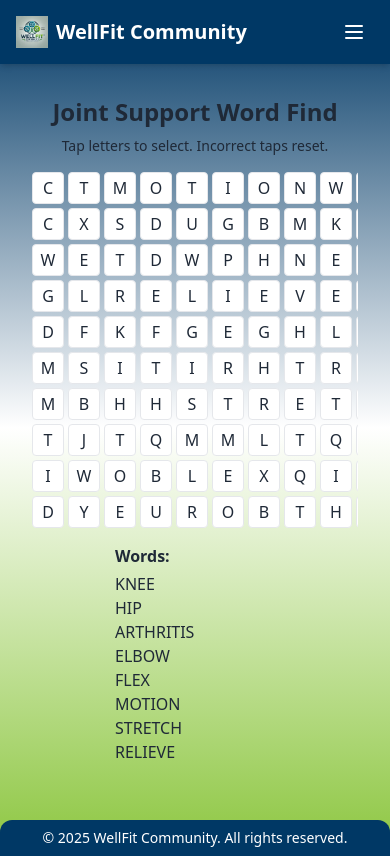
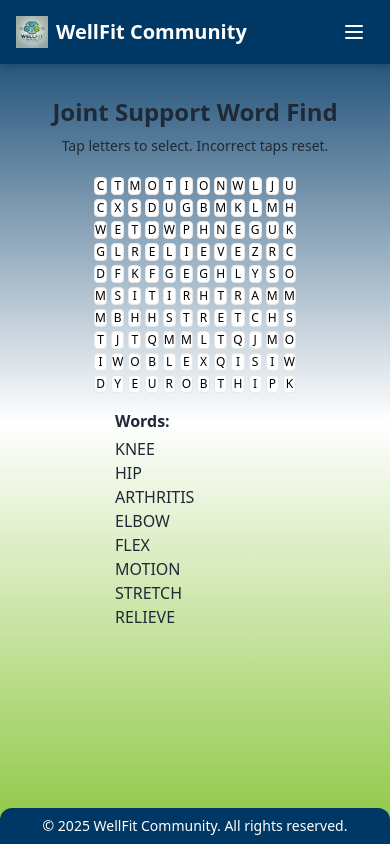
Before and after one commit to WellFitCommunity/WellFit-Community-Daily-Complete, a React (Create React App) app: page /wordfind in a window 390 px wide. Built offline with nearby package versions, Linux system fonts and the light colour scheme.

Commit message:
Optimize WordFind for mobile; restore header logo and styling

```diff
--- a/src/components/Header.tsx
+++ b/src/components/Header.tsx
@@ -14,7 +14,11 @@ const Header: React.FC = () => {
           {/* Logo and Title */}
           <div className="flex items-center">
             <Link to="/" className="flex items-center">
-              <img src="/logo.png" alt="WellFit Logo" className="h-8 w-8" />
+              <img
+                src="/android-chrome-192x192.png"
+                alt="WellFit Community logo"
+                className="h-8 w-8"
+              />
               <span className="ml-2 text-xl font-bold text-white">WellFit Community</span>
             </Link>
           </div>
@@ -22,7 +26,7 @@ const Header: React.FC = () => {
           {/* Desktop Nav */}
           <nav className="hidden md:flex space-x-6 items-center">
             <a
-              href="https://wellfitcommunity.org"
+              href="https://www.theWellFitCommunity.org"
               target="_blank"
               rel="noopener noreferrer"
               className="text-white hover:text-[#8cc63f] text-sm"
@@ -54,7 +58,7 @@ const Header: React.FC = () => {
         <div className="md:hidden bg-[#003865] shadow-inner">
           <div className="px-2 pt-2 pb-3 space-y-1">
             <a
-              href="https://thewellfitcommunity.org"
+              href="https://www.theWellFitCommunity.org"
               target="_blank"
               rel="noopener noreferrer"
               className="block px-3 py-2 rounded-md text-base font-medium text-white hover:text-[#8cc63f]"
--- a/src/components/WordFind.tsx
+++ b/src/components/WordFind.tsx
@@ -19,6 +19,7 @@ const WordFind: React.FC = () => {
   const [celebrate, setCelebrate] = useState(false);
   const containerRef = useRef<HTMLDivElement>(null);
 
+  // Build and place words randomly on mount
   useEffect(() => {
     const themeData = dailyThemes[(new Date().getDate() - 1) % dailyThemes.length];
     const matrix: string[][] = Array.from({ length: ROWS }, () => Array(COLS).fill(''));
@@ -30,7 +31,7 @@ const WordFind: React.FC = () => {
       .slice(0, 8)
       .map(w => w.toUpperCase());
 
-    // place words randomly
+    // place words
     for (const word of list) {
       let placed = false;
       for (let tries = 0; tries < 100 && !placed; tries++) {
@@ -55,15 +56,14 @@ const WordFind: React.FC = () => {
         placedWords.push(word);
         placed = true;
       }
-      if (!placed) console.warn(`Failed to place ${word}`);
     }
     // fill blanks
     for (let r = 0; r < ROWS; r++) for (let c = 0; c < COLS; c++) if (!matrix[r][c]) matrix[r][c] = String.fromCharCode(65 + Math.floor(Math.random() * 26));
-
     setGrid(matrix);
     setWords(placedWords);
   }, []);
 
+  // Handle tap selection
   const handleTap = (r: number, c: number) => {
     const next = [...selection, { r, c }];
     const word = next.map(p => grid[p.r][p.c]).join('');
@@ -85,28 +85,52 @@ const WordFind: React.FC = () => {
     <div ref={containerRef} className="p-4 text-center">
       <h2 className="text-2xl font-bold mb-2">{themeData.theme} Word Find</h2>
       <p className="text-sm mb-4">Tap letters to select. Incorrect taps reset.</p>
-      <div className="overflow-x-auto">
-        <div className="inline-grid gap-1 mx-auto" style={{ gridTemplateColumns: `repeat(${COLS}, 2rem)` }}>
-          {grid.map((row, r) => row.map((ch, c) => {
+
+      {/* Responsive grid for mobile */}
+      <div className="overflow-x-auto -mx-4 px-4">
+        <div
+          className="inline-grid gap-1"
+          style={{ gridTemplateColumns: `repeat(${COLS}, minmax(0, 1fr))` }}
+        >
+          {grid.map((row, r) =>
+            row.map((ch, c) => {
               const key = `${r},${c}`;
               const isSel = selection.some(p => p.r === r && p.c === c);
               return (
                 <div
                   key={key}
                   onClick={() => handleTap(r, c)}
-                className={`w-8 h-8 flex items-center justify-center border rounded cursor-pointer ${isSel ? 'bg-blue-500 text-white' : 'bg-white'}`}
-              >{ch}</div>
+                  className={`border rounded cursor-pointer flex items-center justify-center
+                    w-[calc(100vw/${COLS}-8px)] h-[calc(100vw/${COLS}-8px)] sm:w-8 sm:h-8
+                    text-xs sm:text-base
+                    ${isSel ? 'bg-blue-500 text-white' : 'bg-white text-black'}`}
+                >
+                  {ch}
+                </div>
               );
-          }))}
+            })
+          )}
         </div>
       </div>
+
+      {/* Word list */}
       <div className="mt-4 text-left mx-auto" style={{ maxWidth: '10rem' }}>
         <h3 className="font-semibold mb-1">Words:</h3>
         <ul>
-          {words.map(w => <li key={w} className={found.has(w) ? 'line-through text-green-600' : ''}>{w}</li>)}
+          {words.map(w => (
+            <li key={w} className={found.has(w) ? 'line-through text-green-600' : ''}>
+              {w}
+            </li>
+          ))}
         </ul>
       </div>
-      {celebrate && <Confetti width={containerRef.current?.clientWidth||300} height={containerRef.current?.clientHeight||300}/>}
+
+      {celebrate && (
+        <Confetti
+          width={containerRef.current?.clientWidth || 300}
+          height={containerRef.current?.clientHeight || 300}
+        />
+      )}
     </div>
   );
 };
```
Lines whose indentation alone changed are shown as unchanged.
